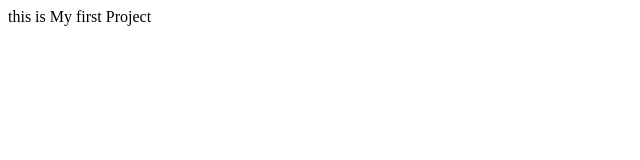
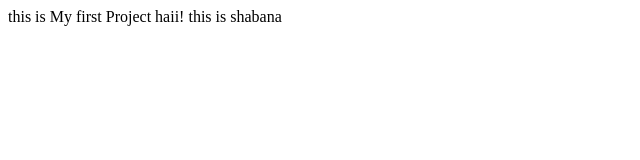
Before and after one commit to Pravallika525/FirstGit, a plain HTML site: page index.html in a window 1280 px wide. Shown: the whole page, without its empty margins (0-640 px from the left). Drawn offline with Linux system fonts and the light colour scheme.

Commit message:
bugfix-2

```diff
--- a/index.html
+++ b/index.html
@@ -7,6 +7,7 @@
 </head>
 <body>
     this is My first Project
+    haii! this  is shabana
 
 </body>
 </html>
```
